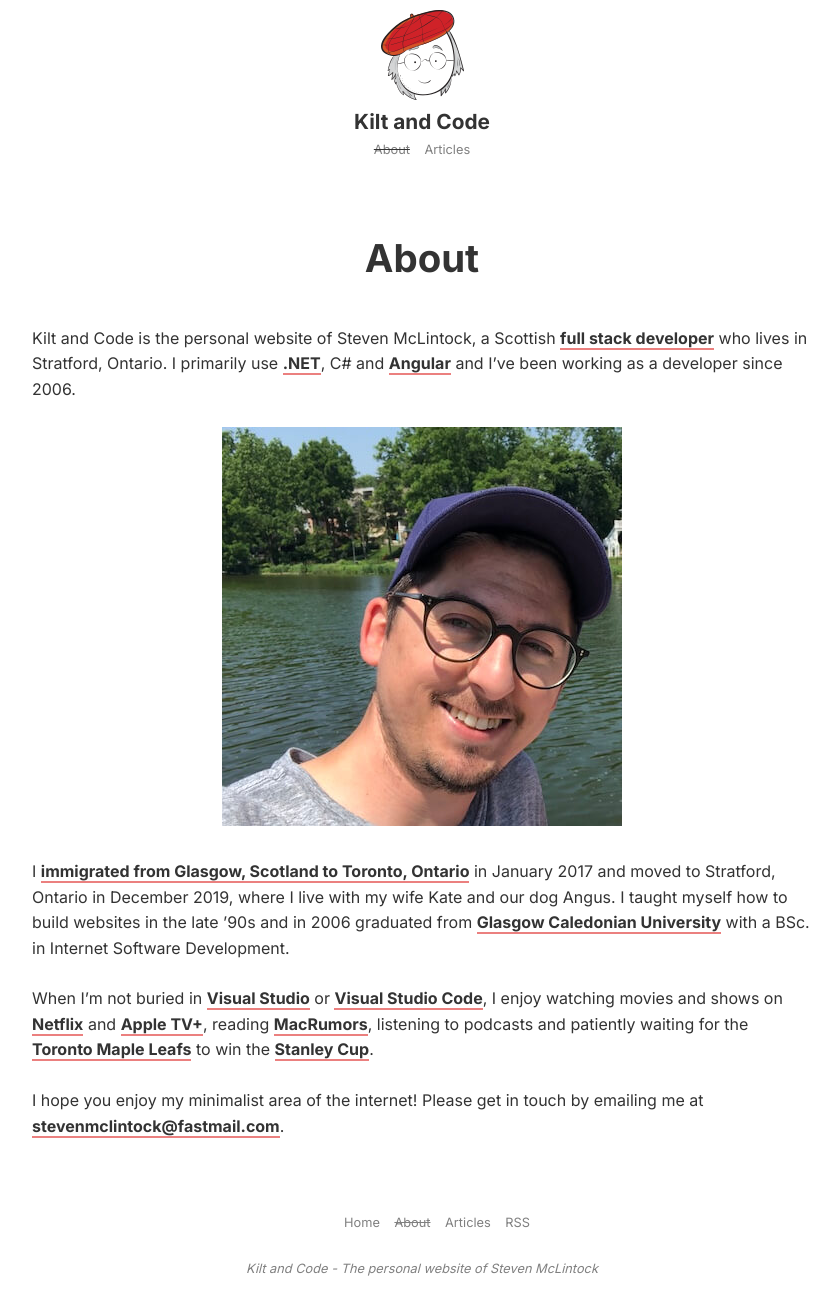
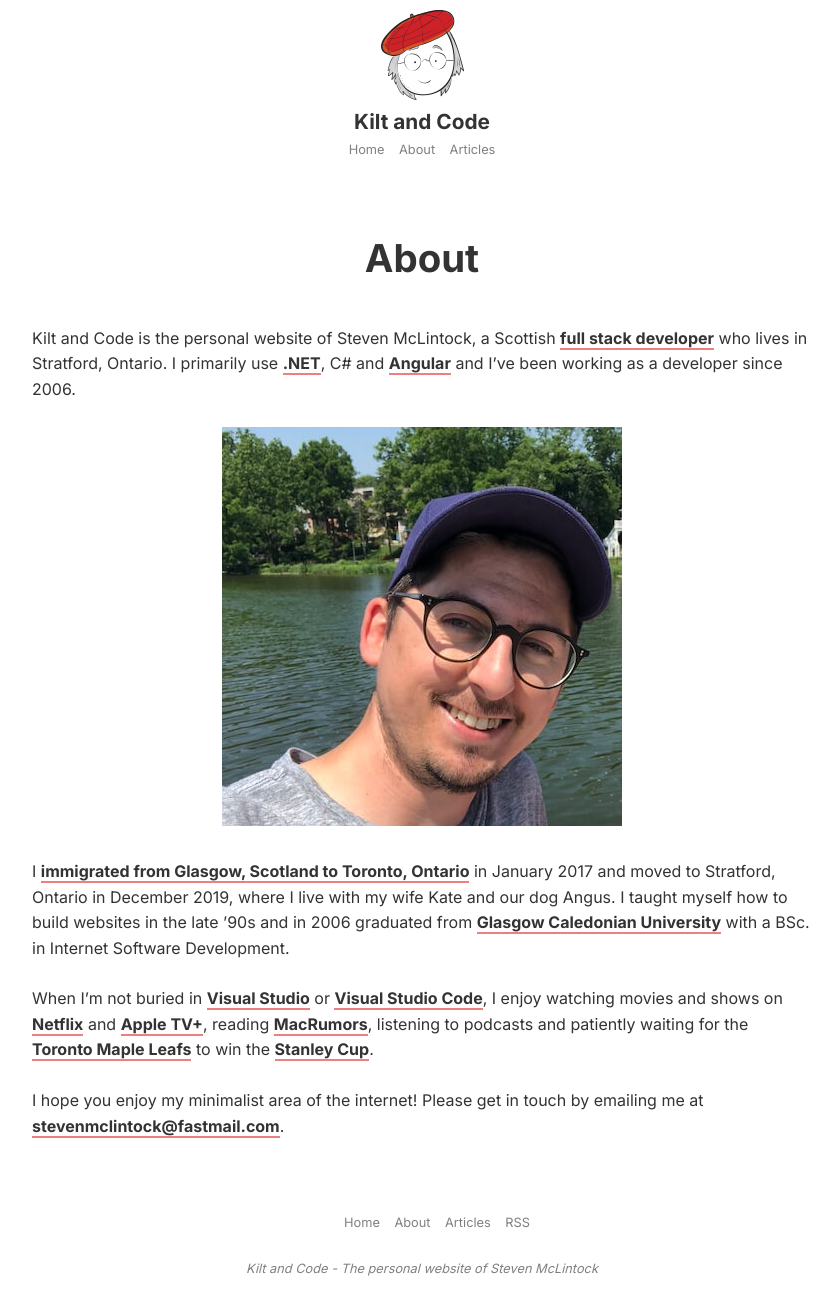
Before and after one commit to kiltandcode/kiltandcode.com, a Jekyll site: the page built from about.md, in a window 1280 px wide. Shown: the whole page, without its empty margins (218-1058 px from the left). Built offline with Jekyll 4.4.1, drawn with Linux system fonts in a browser that asks for light colours.

Commit message:
Add to navigation on header and footer

```diff
--- a/_config.yml
+++ b/_config.yml
@@ -46,6 +46,7 @@ logo-title:
 
 # Header menu
 header-menu:
+- { name: 'Home', url: '/' }
 - { name: 'About', url: '/about' }
 - { name: 'Articles', url: '/articles' }
 
--- a/_includes/footer.html
+++ b/_includes/footer.html
@@ -2,14 +2,7 @@
   <nav>
     <ul>
         {% for item in site.footer-menu %}
-        {% assign page-url = page.url | remove: '/' %}
-        {% assign item-url = item.url | remove: '/' %}
-
-        {% if page-url == item-url %}
-            <li><small><s><a href="{{ item.url }}">{{ item.name }}</a></s></small></li>
-        {% else %}
-            <li><small><a href="{{ item.url }}">{{ item.name }}</a></small></li>
-        {% endif %}
+        <li><small><a href="{{ item.url }}">{{ item.name }}</a></small></li>
         {% endfor %}
     </ul>
   </nav>
--- a/_includes/header.html
+++ b/_includes/header.html
@@ -12,14 +12,7 @@
     <nav>
         <ul>
             {% for item in site.header-menu %}
-            {% assign page-url = page.url | remove: '/' %}
-            {% assign item-url = item.url | remove: '/' %}
-
-            {% if page-url == item-url %}
-                <li><small><s><a href="{{ item.url }}">{{ item.name }}</a></s></small></li>
-            {% else %}
-                <li><small><a href="{{ item.url }}">{{ item.name }}</a></small></li>
-            {% endif %}
+            <li><small><a href="{{ item.url }}">{{ item.name }}</a></small></li>
             {% endfor %}
         </ul>
     </nav>
--- a/assets/css/stylesheet.css
+++ b/assets/css/stylesheet.css
@@ -163,7 +163,7 @@ ol ol, ul ol {
 }
 
 hr {
-  background-color: #808080;
+  background-color: #d3d3d3;
   margin: 20px auto;
 }
 
```
